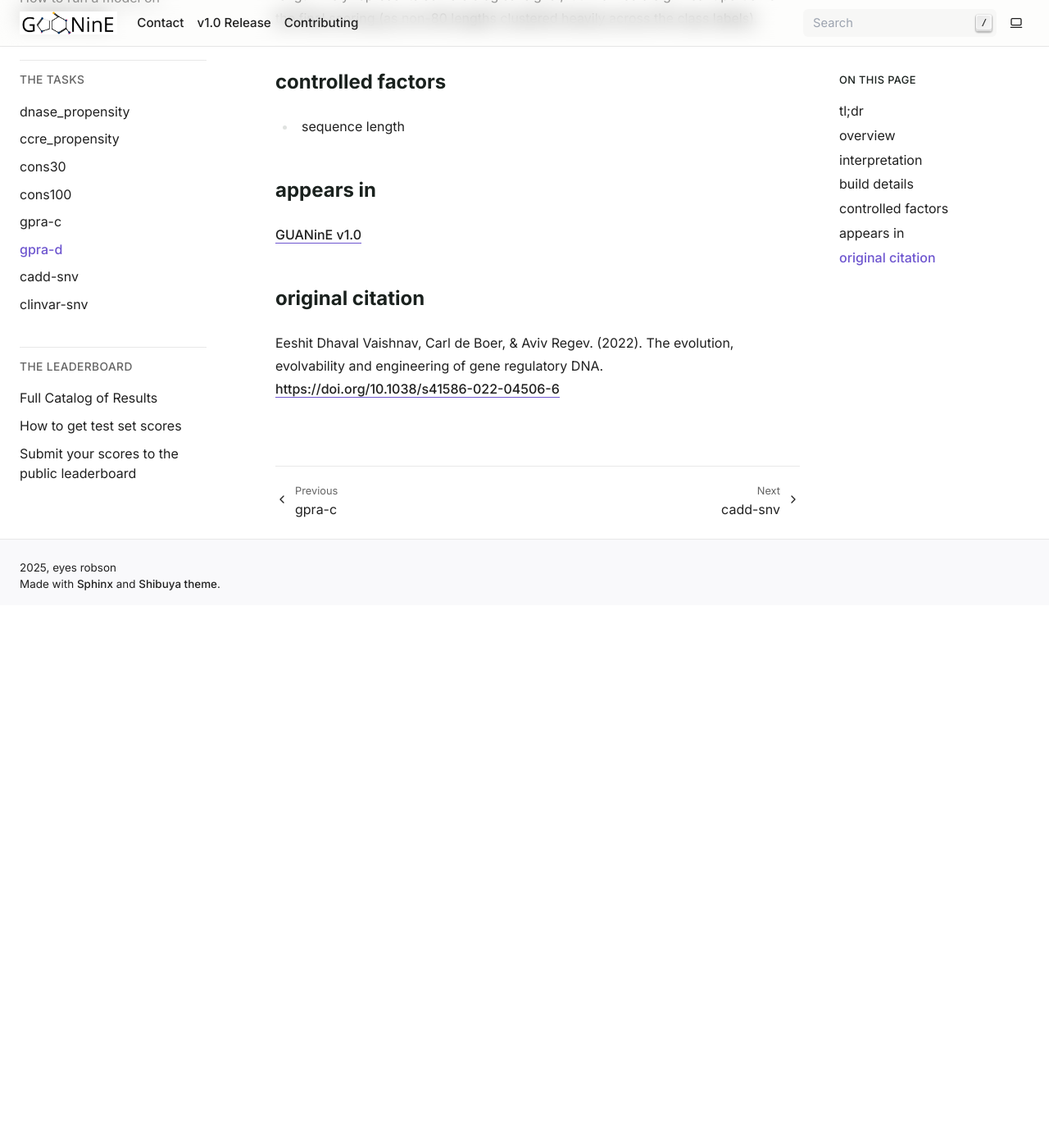
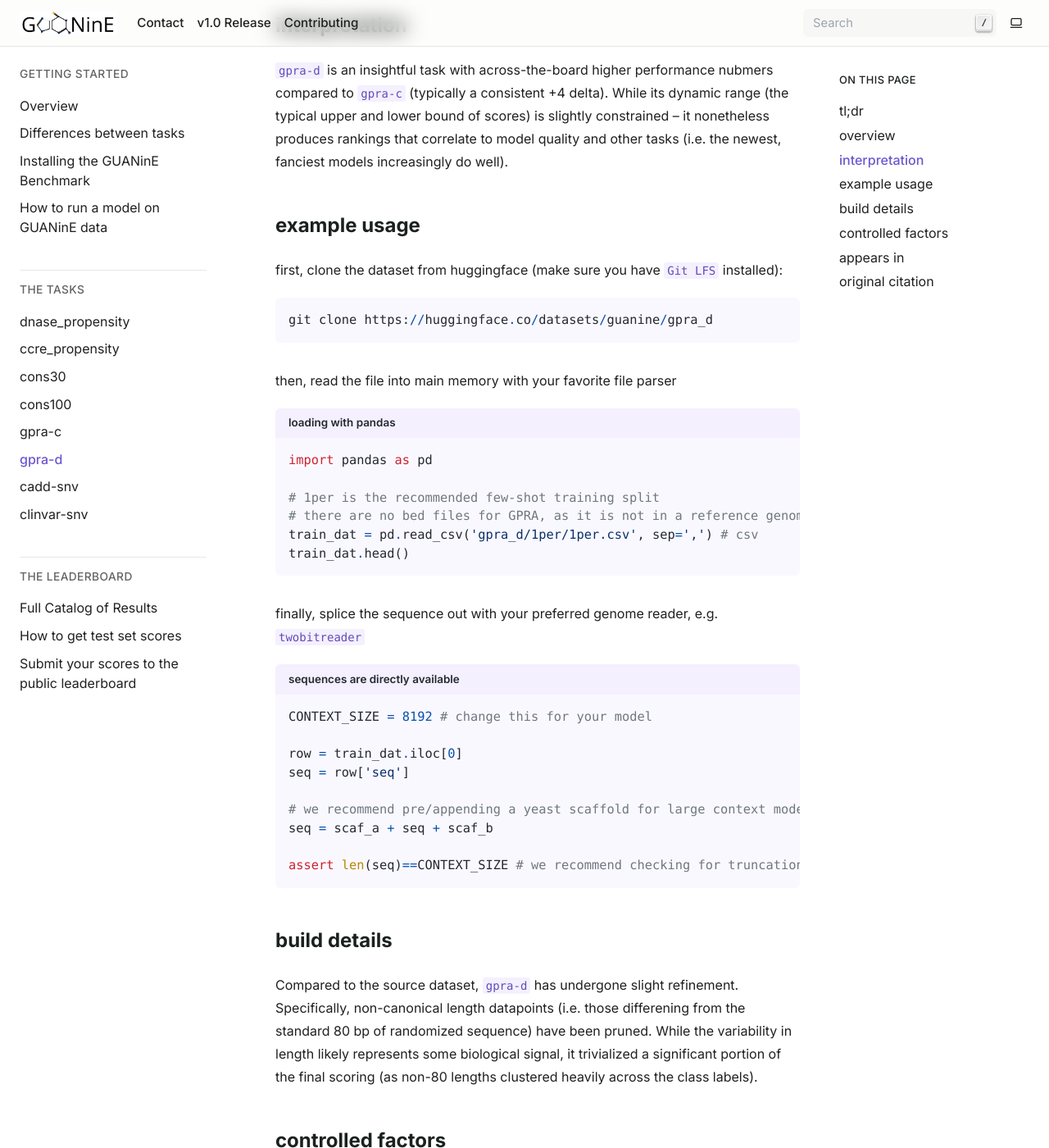
Before and after one commit to ni-lab/guanine, a Sphinx documentation site: the page built from docs/source/tasks/gpra_d.rst, in a window 1280 px wide and 1400 px high, scrolled down 1450 px. Shown: the whole window at 82% size. Built offline with Sphinx 7.4.7, drawn with Linux system fonts in a browser that asks for light colours; before the commit the page ends 2188 px from its top, so only the background shows below that; some of the changed text lies outside the part shown.

Commit message:
gpra model usage & examples

```diff
--- a/docs/source/tasks/gpra_d.rst
+++ b/docs/source/tasks/gpra_d.rst
@@ -15,11 +15,56 @@ The central dogma suggests that genes exist to produce RNA, which is then used t
 Class labels are **ordinal** and range from zero (0, minimal expression) to seventeen (17, maximal expression). Intermediate scores of one to sixteen (1-16) represent increasing levels of gene expression.
 
 .. seealso:: The sibling task `gpra-c`_ is intended to allow transfer learning research -- but both are sizeable stand-alone tasks.
+============================  ============
+model                         :math:`\rho`
+============================  ============
+T5 (baseline)                  **88.5912**
+nt-v2-500m                     76.5765
+Evo2_1B_base                   76.3823
+nt-v2-250m                     76.2963
+Caduceus-PS                    76.0289
+5-mer LinSVR (baseline)        36.3022
+GC-content (baseline)          20.5533
+============================  ============
 
 interpretation
 --------------
 
 ``gpra-d`` is an insightful task with across-the-board higher performance nubmers compared to ``gpra-c`` (typically a consistent +4 delta). While its dynamic range (the typical upper and lower bound of scores) is slightly constrained -- it nonetheless produces rankings that correlate to model quality and other tasks (i.e. the newest, fanciest models increasingly do well).
+
+example usage
+-------------
+first, clone the dataset from huggingface (make sure you have ``Git LFS`` installed): ::
+
+    git clone https://huggingface.co/datasets/guanine/gpra_d
+
+then, read the file into main memory with your favorite file parser
+
+.. code-block:: python
+   :caption: loading with pandas
+
+   import pandas as pd
+
+   # 1per is the recommended few-shot training split
+   # there are no bed files for GPRA, as it is not in a reference genome
+   train_dat = pd.read_csv('gpra_d/1per/1per.csv', sep=',') # csv
+   train_dat.head()
+
+finally, splice the sequence out with your preferred genome reader, e.g. ``twobitreader``
+
+.. code-block:: python
+   :caption: sequences are directly available
+
+   CONTEXT_SIZE = 8192 # change this for your model
+
+   row = train_dat.iloc[0]
+   seq = row['seq']
+
+   # we recommend pre/appending a yeast scaffold for large context models, e.g.
+   seq = scaf_a + seq + scaf_b
+
+   assert len(seq)==CONTEXT_SIZE # we recommend checking for truncation
+
 
 build details
 -------------
```
Also changed, not shown: docs/source/tasks/gpra_c.rst (+8 -10 lines).
